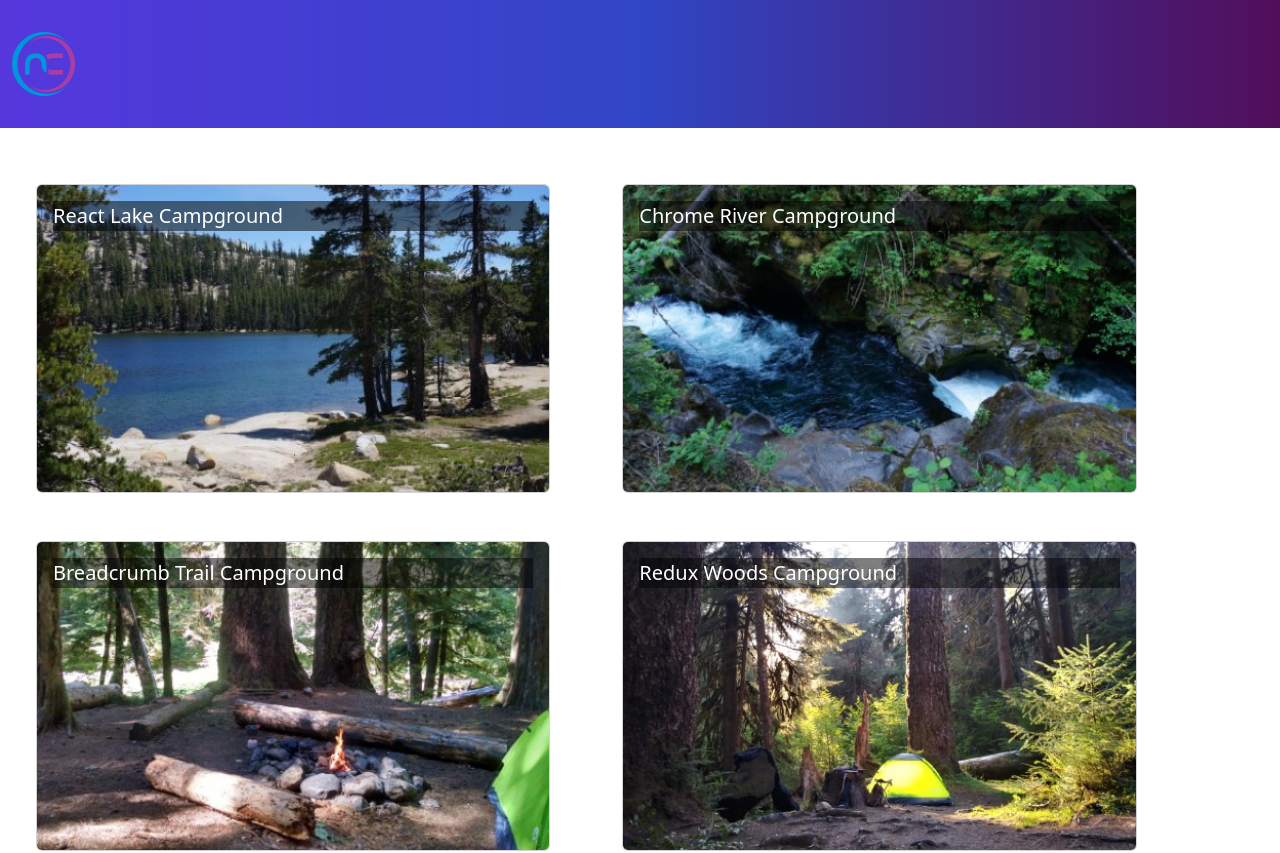
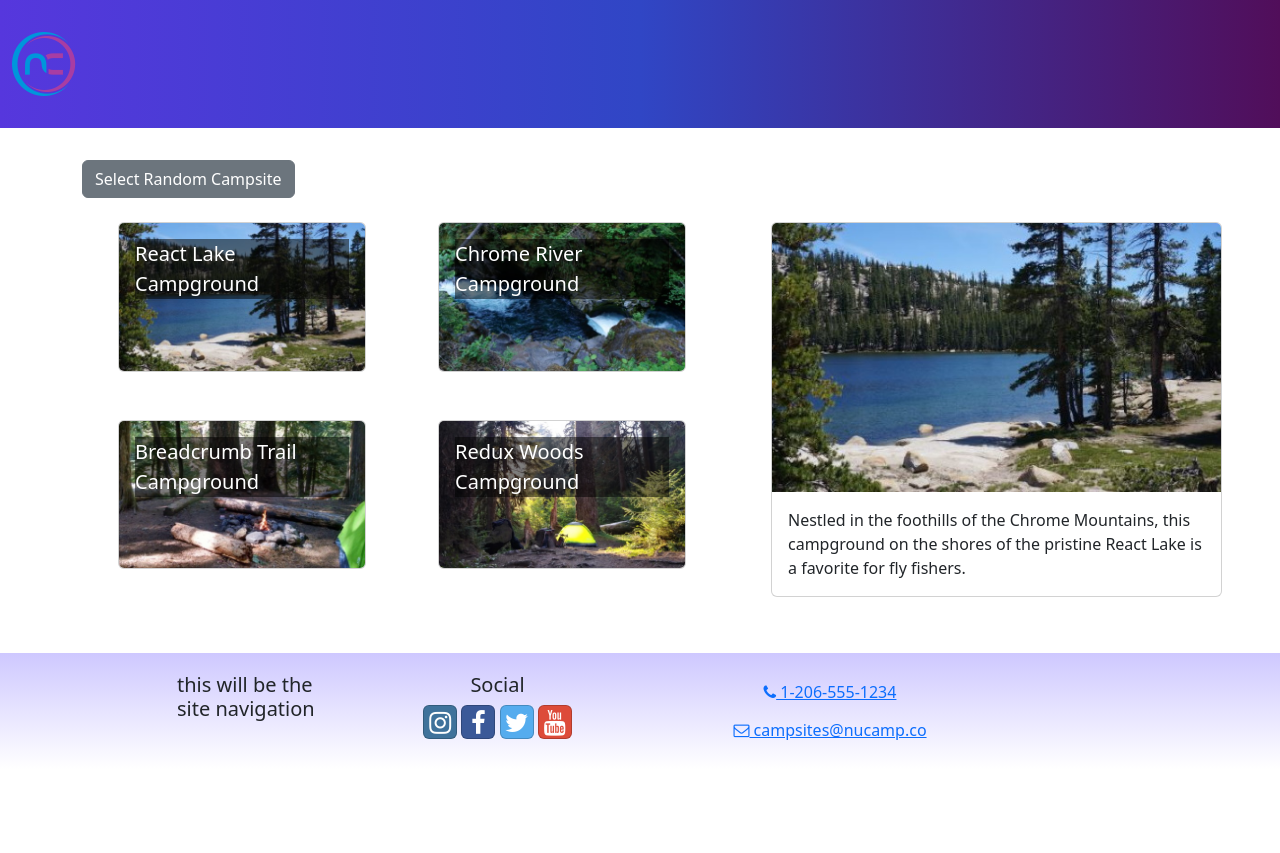
Before and after one commit to nicholasmullins/react_campground_site, a React (Create React App) app: page / in a window 1280 px wide. Shown: the top 853 px of the page. After the commit the page ends 800 px from the top, so only its background shows below. Built offline with nearby package versions, Linux system fonts and the light colour scheme.

Commit message:
Added a CampsitesDirectoryPage that divides the home page between a list of campsites on the left and a random campsite detail card on the right. Added a button to return a random campsite when pushed. Currently only the function only logs the campsite detail to the console when the button is pushed

```diff
--- a/src/App.js
+++ b/src/App.js
@@ -1,6 +1,6 @@
 import Header from './components/Header';
-import CampsitesList from './features/campsites/CampsitesList.js';
 import Footer from './components/Footer';
+import CampsitesDirectoryPage from './pages/CampsitesDirectoryPage';
 import './App.css';
 
 
@@ -8,7 +8,7 @@
   return (
     <div className="App">
       <Header />
-      <CampsitesList />
+      <CampsitesDirectoryPage />
       <Footer />
     </div>
   );
--- /dev/null
+++ b/src/features/campsites/CampsiteDetail.js
@@ -0,0 +1,18 @@
+import { Card, CardImg, CardText, CardBody, Col } from 'reactstrap';
+
+const CampsiteDetail = ({campsite}) => {
+    const { image, name, description } = campsite;
+
+    return (
+        <Col md='12' className='m-4'>
+            <Card>
+                <CardImg top src={image} alt={name} />
+                <CardBody>
+                    <CardText>{description}</CardText>
+                </CardBody>
+            </Card>
+        </Col>
+    );
+};
+
+export default CampsiteDetail;
--- a/src/pages/CampsitesDirectoryPage.js
+++ b/src/pages/CampsitesDirectoryPage.js
@@ -1,15 +1,29 @@
-import { Container, Row, Col } from 'reactstrap';
+import { Container, Row, Col, Button } from 'reactstrap';
+import CampsiteDetail from '../features/campsites/CampsiteDetail';
 import CampsitesList from '../features/campsites/CampsitesList';
-import CampsitesDetail from '../features/campsites/CampsiteDetail';
-import { selectRandomCampsite } from '../features/campsites/campsiteSlice';
+import { selectRandomCampsite } from '../features/campsites/campsitesSlice';
 
 const CampsitesDirectoryPage = () => {
-    const selectedCampsite = selectRandomCampsite()
+    let selectedCampsite = selectRandomCampsite();
+
+    const toggleCampsite = () => {
+        selectedCampsite = selectRandomCampsite();
+        console.log(selectedCampsite);
+        return selectedCampsite;
+    }
+
     return (
         <Container>
+            <Button onClick={() => toggleCampsite()}>
+                Select Random Campsite
+            </Button>
             <Row>
-                <Col sm='5' md='7'><CampsitesList /></Col>
-                <Col sm='7' md='5'><CampsitesDetail campsite={selectedCampsite} /></Col>
+                <Col sm='5' md='7'>
+                    <CampsitesList />
+                </Col>
+                <Col sm='7' md='5'>
+                    <CampsiteDetail campsite={selectedCampsite} />
+                </Col>
             </Row>
         </Container>
     );
```
